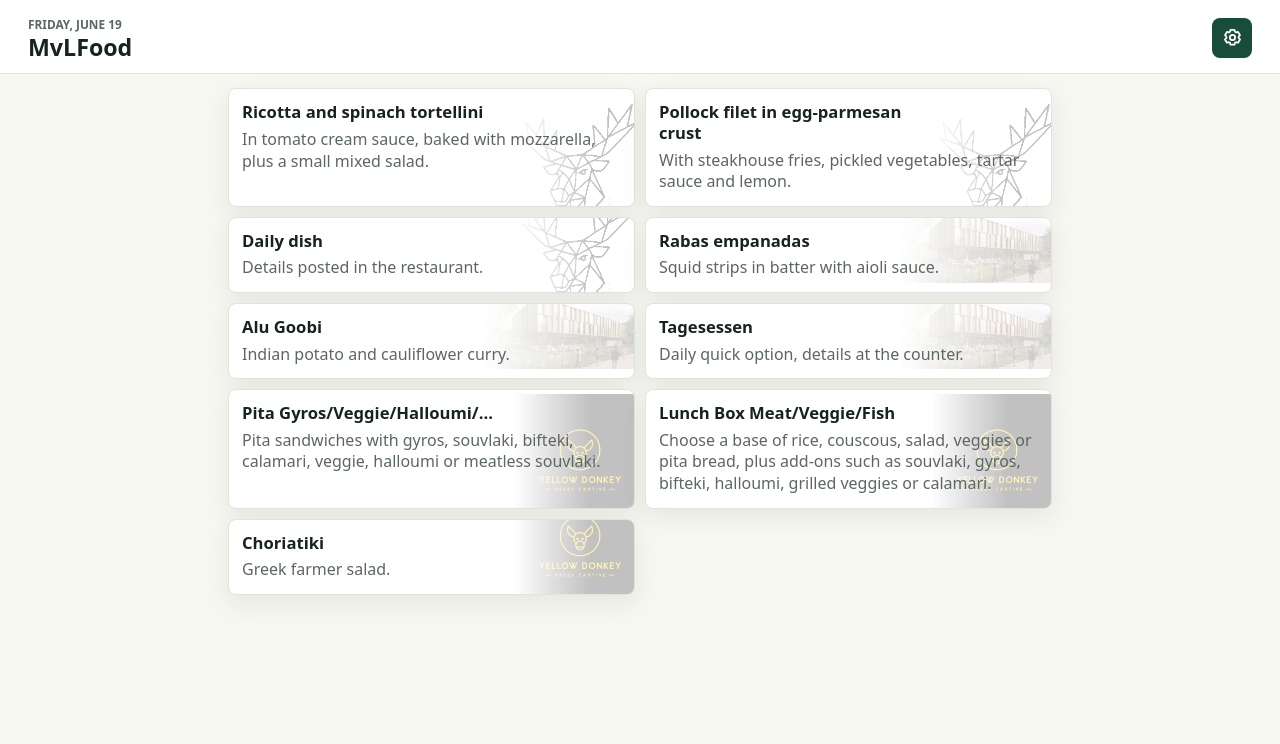
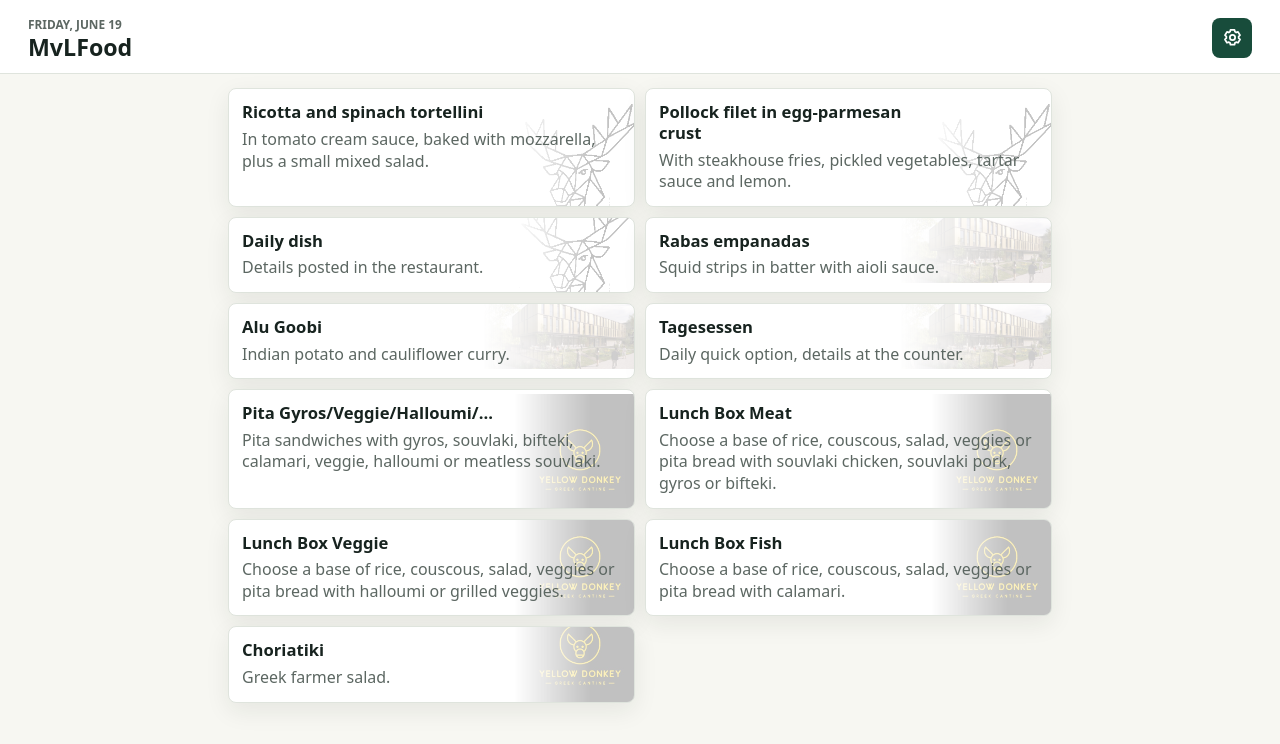
Before and after one commit to petergehler/MvLFood, a website: page index.html in a window 1280 px wide. Drawn offline with Linux system fonts and the light colour scheme.

Commit message:
Split lunch box menu into meat, veggie, and fish variants

```diff
--- a/app.js
+++ b/app.js
@@ -295,10 +295,18 @@ const germanDishes = {
     description:
       "Pita-Sandwiches mit Gyros, Souvlaki, Bifteki, Calamari, Veggie, Halloumi oder meatless Souvlaki.",
   },
-  "Lunch Box Meat/Veggie/Fish": {
-    title: "Lunch Box Fleisch/Veggie/Fisch",
+  "Lunch Box Meat": {
+    title: "Lunch Box Fleisch",
     description:
-      "Basis nach Wahl: Reis, Couscous, Salat, Gemüse oder Pitabrot. Dazu Add-ons wie Souvlaki, Gyros, Bifteki, Halloumi, Grillgemüse oder Calamari.",
+      "Basis nach Wahl: Reis, Couscous, Salat, Gemüse oder Pitabrot mit Souvlaki Chicken, Souvlaki Pork, Gyros oder Bifteki.",
+  },
+  "Lunch Box Veggie": {
+    title: "Lunch Box Veggie",
+    description: "Basis nach Wahl: Reis, Couscous, Salat, Gemüse oder Pitabrot mit Halloumi oder Grillgemüse.",
+  },
+  "Lunch Box Fish": {
+    title: "Lunch Box Fisch",
+    description: "Basis nach Wahl: Reis, Couscous, Salat, Gemüse oder Pitabrot mit Calamari.",
   },
   Choriatiki: {
     title: "Choriatiki",
@@ -433,10 +441,18 @@ const swabianDishes = {
     description:
       "Pita-Weckla mit Gyros, Souvlaki, Bifteki, Calamari, Veggie, Halloumi oder meatless Souvlaki.",
   },
-  "Lunch Box Meat/Veggie/Fish": {
-    title: "Lunch Box Fleisch/Veggie/Fisch",
+  "Lunch Box Meat": {
+    title: "Lunch Box Fleisch",
     description:
-      "Basis zom Aussuacha: Reis, Couscous, Salat, Gmias oder Pitabrot. Drzua Add-ons wie Souvlaki, Gyros, Bifteki, Halloumi, Grillgmias oder Calamari.",
+      "Basis zom Aussuacha: Reis, Couscous, Salat, Gmias oder Pitabrot mit Souvlaki Chicken, Souvlaki Pork, Gyros oder Bifteki.",
+  },
+  "Lunch Box Veggie": {
+    title: "Lunch Box Veggie",
+    description: "Basis zom Aussuacha: Reis, Couscous, Salat, Gmias oder Pitabrot mit Halloumi oder Grillgmias.",
+  },
+  "Lunch Box Fish": {
+    title: "Lunch Box Fisch",
+    description: "Basis zom Aussuacha: Reis, Couscous, Salat, Gmias oder Pitabrot mit Calamari.",
   },
   Choriatiki: {
     title: "Choriatiki",
--- a/data/menu.json
+++ b/data/menu.json
@@ -1,5 +1,5 @@
 {
-  "updatedAt": "2026-06-19T14:20:00+02:00",
+  "updatedAt": "2026-06-19T14:45:00+02:00",
   "week": "2026-W25",
   "sources": {
     "hungry-elk": {
@@ -279,20 +279,39 @@
         {
           "source": "yellow-donkey",
           "category": "Lunch Box",
-          "diet": "unknown",
-          "diets": [
-            "meat",
-            "fish",
-            "vegetarian"
-          ],
-          "title": "Lunch Box Meat/Veggie/Fish",
-          "description": "Choose a base of rice, couscous, salad, veggies or pita bread, plus add-ons such as souvlaki, gyros, bifteki, halloumi, grilled veggies or calamari.",
+          "diet": "meat",
+          "title": "Lunch Box Meat",
+          "description": "Choose a base of rice, couscous, salad, veggies or pita bread with souvlaki chicken, souvlaki pork, gyros or bifteki.",
           "price": "9.90 / Deluxe 11.90",
           "allergens": [
             "AW",
             "B",
             "F",
-            "G",
+            "G"
+          ]
+        },
+        {
+          "source": "yellow-donkey",
+          "category": "Lunch Box",
+          "diet": "vegetarian",
+          "title": "Lunch Box Veggie",
+          "description": "Choose a base of rice, couscous, salad, veggies or pita bread with halloumi or grilled veggies.",
+          "price": "9.90 / Deluxe 11.90",
+          "allergens": [
+            "AW",
+            "B"
+          ]
+        },
+        {
+          "source": "yellow-donkey",
+          "category": "Lunch Box",
+          "diet": "fish",
+          "title": "Lunch Box Fish",
+          "description": "Choose a base of rice, couscous, salad, veggies or pita bread with calamari.",
+          "price": "9.90 / Deluxe 11.90",
+          "allergens": [
+            "AW",
+            "F",
             "d"
           ]
         },
@@ -400,20 +419,39 @@
         {
           "source": "yellow-donkey",
           "category": "Lunch Box",
-          "diet": "unknown",
-          "diets": [
-            "meat",
-            "fish",
-            "vegetarian"
-          ],
-          "title": "Lunch Box Meat/Veggie/Fish",
-          "description": "Choose a base of rice, couscous, salad, veggies or pita bread, plus add-ons such as souvlaki, gyros, bifteki, halloumi, grilled veggies or calamari.",
+          "diet": "meat",
+          "title": "Lunch Box Meat",
+          "description": "Choose a base of rice, couscous, salad, veggies or pita bread with souvlaki chicken, souvlaki pork, gyros or bifteki.",
           "price": "9.90 / Deluxe 11.90",
           "allergens": [
             "AW",
             "B",
             "F",
-            "G",
+            "G"
+          ]
+        },
+        {
+          "source": "yellow-donkey",
+          "category": "Lunch Box",
+          "diet": "vegetarian",
+          "title": "Lunch Box Veggie",
+          "description": "Choose a base of rice, couscous, salad, veggies or pita bread with halloumi or grilled veggies.",
+          "price": "9.90 / Deluxe 11.90",
+          "allergens": [
+            "AW",
+            "B"
+          ]
+        },
+        {
+          "source": "yellow-donkey",
+          "category": "Lunch Box",
+          "diet": "fish",
+          "title": "Lunch Box Fish",
+          "description": "Choose a base of rice, couscous, salad, veggies or pita bread with calamari.",
+          "price": "9.90 / Deluxe 11.90",
+          "allergens": [
+            "AW",
+            "F",
             "d"
           ]
         },
@@ -563,20 +601,39 @@
         {
           "source": "yellow-donkey",
           "category": "Lunch Box",
-          "diet": "unknown",
-          "diets": [
-            "meat",
-            "fish",
-            "vegetarian"
-          ],
-          "title": "Lunch Box Meat/Veggie/Fish",
-          "description": "Choose a base of rice, couscous, salad, veggies or pita bread, plus add-ons such as souvlaki, gyros, bifteki, halloumi, grilled veggies or calamari.",
+          "diet": "meat",
+          "title": "Lunch Box Meat",
+          "description": "Choose a base of rice, couscous, salad, veggies or pita bread with souvlaki chicken, souvlaki pork, gyros or bifteki.",
           "price": "9.90 / Deluxe 11.90",
           "allergens": [
             "AW",
             "B",
             "F",
-            "G",
+            "G"
+          ]
+        },
+        {
+          "source": "yellow-donkey",
+          "category": "Lunch Box",
+          "diet": "vegetarian",
+          "title": "Lunch Box Veggie",
+          "description": "Choose a base of rice, couscous, salad, veggies or pita bread with halloumi or grilled veggies.",
+          "price": "9.90 / Deluxe 11.90",
+          "allergens": [
+            "AW",
+            "B"
+          ]
+        },
+        {
+          "source": "yellow-donkey",
+          "category": "Lunch Box",
+          "diet": "fish",
+          "title": "Lunch Box Fish",
+          "description": "Choose a base of rice, couscous, salad, veggies or pita bread with calamari.",
+          "price": "9.90 / Deluxe 11.90",
+          "allergens": [
+            "AW",
+            "F",
             "d"
           ]
         },
@@ -748,20 +805,39 @@
         {
           "source": "yellow-donkey",
           "category": "Lunch Box",
-          "diet": "unknown",
-          "diets": [
-            "meat",
-            "fish",
-            "vegetarian"
-          ],
-          "title": "Lunch Box Meat/Veggie/Fish",
-          "description": "Choose a base of rice, couscous, salad, veggies or pita bread, plus add-ons such as souvlaki, gyros, bifteki, halloumi, grilled veggies or calamari.",
+          "diet": "meat",
+          "title": "Lunch Box Meat",
+          "description": "Choose a base of rice, couscous, salad, veggies or pita bread with souvlaki chicken, souvlaki pork, gyros or bifteki.",
           "price": "9.90 / Deluxe 11.90",
           "allergens": [
             "AW",
             "B",
             "F",
-            "G",
+            "G"
+          ]
+        },
+        {
+          "source": "yellow-donkey",
+          "category": "Lunch Box",
+          "diet": "vegetarian",
+          "title": "Lunch Box Veggie",
+          "description": "Choose a base of rice, couscous, salad, veggies or pita bread with halloumi or grilled veggies.",
+          "price": "9.90 / Deluxe 11.90",
+          "allergens": [
+            "AW",
+            "B"
+          ]
+        },
+        {
+          "source": "yellow-donkey",
+          "category": "Lunch Box",
+          "diet": "fish",
+          "title": "Lunch Box Fish",
+          "description": "Choose a base of rice, couscous, salad, veggies or pita bread with calamari.",
+          "price": "9.90 / Deluxe 11.90",
+          "allergens": [
+            "AW",
+            "F",
             "d"
           ]
         },
@@ -877,20 +953,39 @@
         {
           "source": "yellow-donkey",
           "category": "Lunch Box",
-          "diet": "unknown",
-          "diets": [
-            "meat",
-            "fish",
-            "vegetarian"
-          ],
-          "title": "Lunch Box Meat/Veggie/Fish",
-          "description": "Choose a base of rice, couscous, salad, veggies or pita bread, plus add-ons such as souvlaki, gyros, bifteki, halloumi, grilled veggies or calamari.",
+          "diet": "meat",
+          "title": "Lunch Box Meat",
+          "description": "Choose a base of rice, couscous, salad, veggies or pita bread with souvlaki chicken, souvlaki pork, gyros or bifteki.",
           "price": "9.90 / Deluxe 11.90",
           "allergens": [
             "AW",
             "B",
             "F",
-            "G",
+            "G"
+          ]
+        },
+        {
+          "source": "yellow-donkey",
+          "category": "Lunch Box",
+          "diet": "vegetarian",
+          "title": "Lunch Box Veggie",
+          "description": "Choose a base of rice, couscous, salad, veggies or pita bread with halloumi or grilled veggies.",
+          "price": "9.90 / Deluxe 11.90",
+          "allergens": [
+            "AW",
+            "B"
+          ]
+        },
+        {
+          "source": "yellow-donkey",
+          "category": "Lunch Box",
+          "diet": "fish",
+          "title": "Lunch Box Fish",
+          "description": "Choose a base of rice, couscous, salad, veggies or pita bread with calamari.",
+          "price": "9.90 / Deluxe 11.90",
+          "allergens": [
+            "AW",
+            "F",
             "d"
           ]
         },
--- a/index.html
+++ b/index.html
@@ -11,7 +11,7 @@
     <link rel="manifest" href="manifest.webmanifest">
     <link rel="icon" href="icons/favicon-32.png" sizes="32x32" type="image/png">
     <link rel="apple-touch-icon" href="icons/apple-touch-icon.png">
-    <link rel="stylesheet" href="styles.css?v=restore-hungry-elk-names-v38">
+    <link rel="stylesheet" href="styles.css?v=yellow-donkey-split-boxes-v39">
   </head>
   <body>
     <header class="app-header">
@@ -61,6 +61,6 @@
       </article>
     </template>
 
-    <script type="module" src="app.js?v=restore-hungry-elk-names-v38"></script>
+    <script type="module" src="app.js?v=yellow-donkey-split-boxes-v39"></script>
   </body>
 </html>
```
Also changed, not shown: 1 other file.
